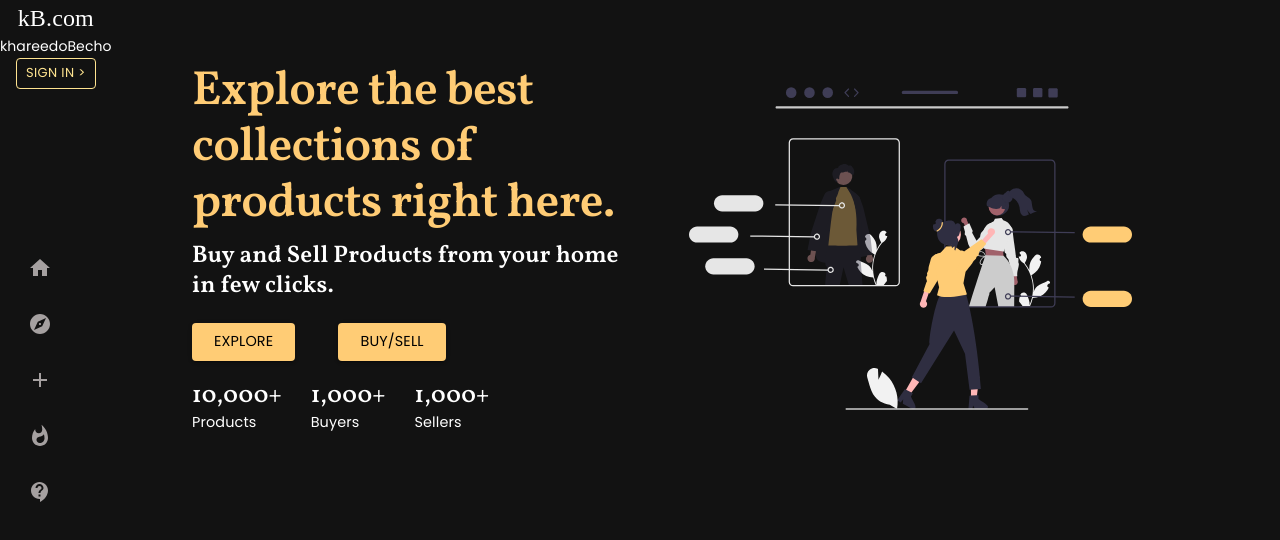
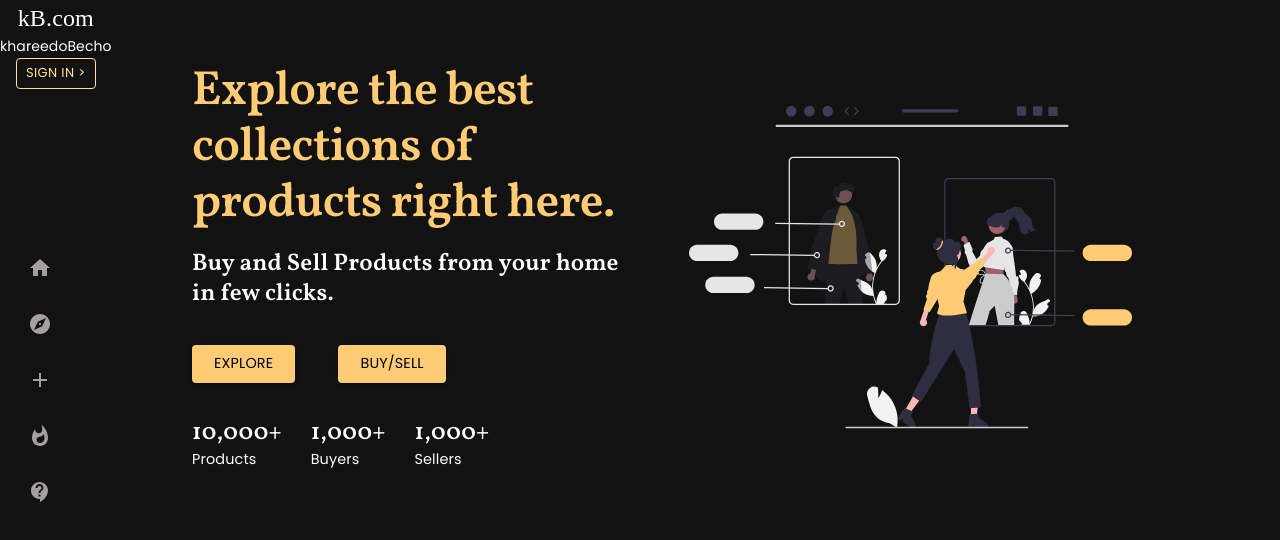
Before and after one commit to VIVEKsINGH8509/auction, a React (Create React App) app: page / in a window 1280 px wide. Shown: the top 540 px of the page. Built offline with nearby package versions, Linux system fonts and the light colour scheme; a web font is replaced by a local one.

Commit message:
style- hero

```diff
--- a/src/components/HeroSection.jsx
+++ b/src/components/HeroSection.jsx
@@ -22,9 +22,9 @@ const HeroSection = () => {
   return (
     <>
       <Box paddingLeft="4rem" paddingTop="4rem" display="flex" gap='3em'>
-        <Box width="50%" display="flex" flexDirection="column" gap="1.5em">
+        <Box width="50%" display="flex" flexDirection="column" gap="2.5em">
           <Box>
-            <Box display="flex" flexDirection="column" gap="10px">
+            <Box display="flex" flexDirection="column" gap="18px">
               <Typography variant="h1" color="extra.main">
                 Explore the best collections of products right here.
               </Typography>
```
